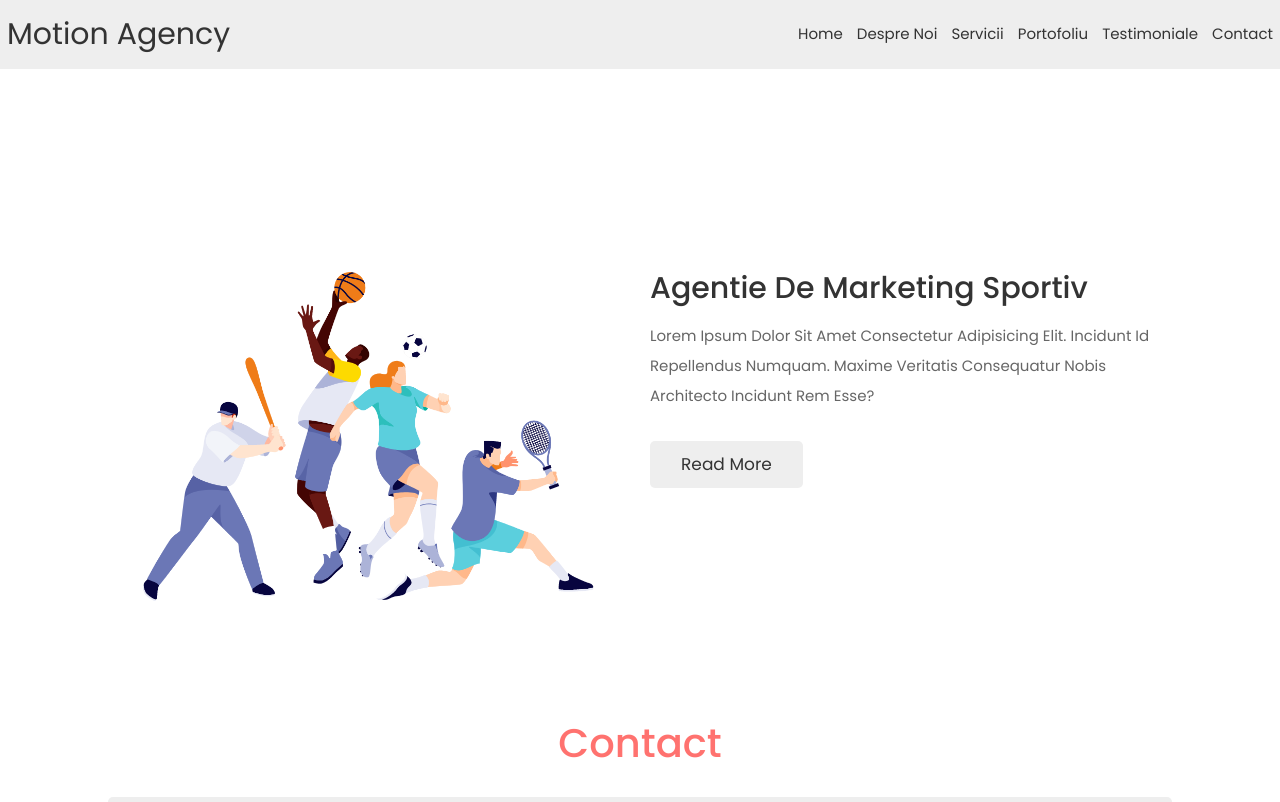
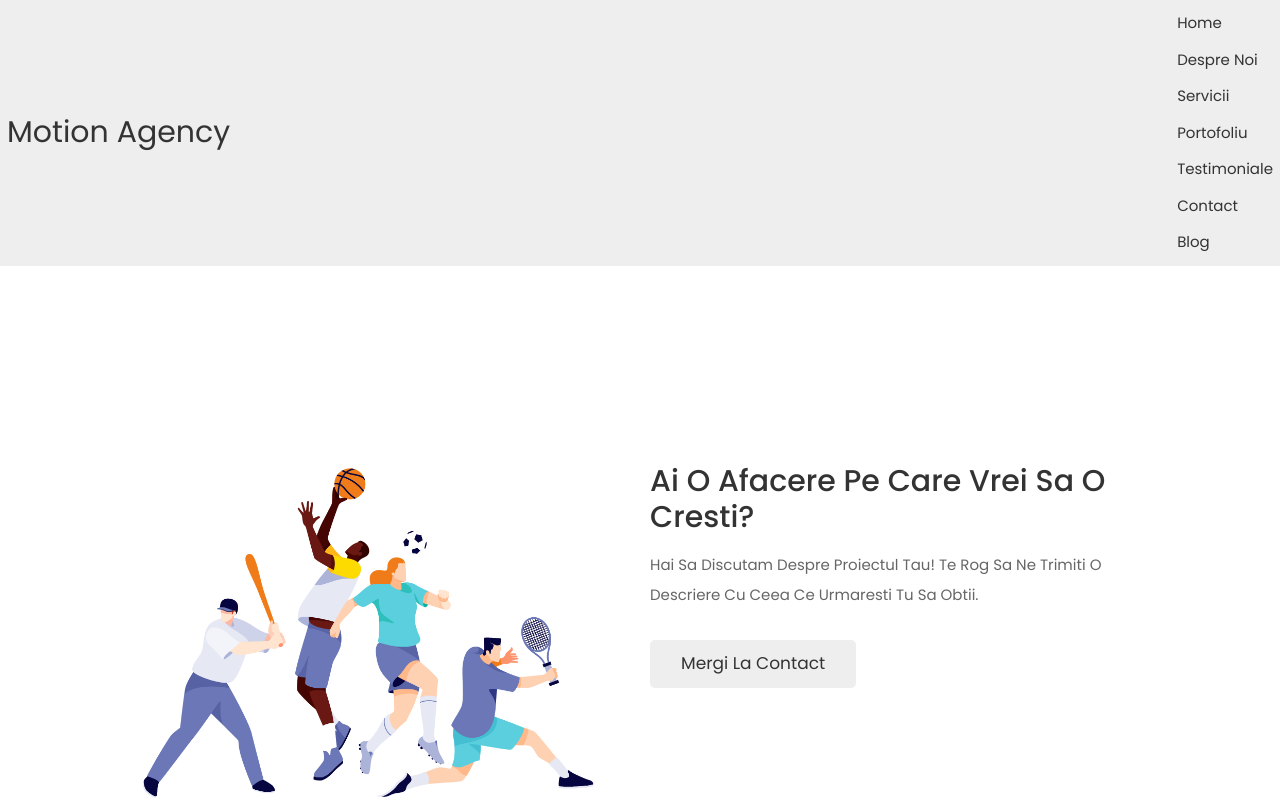
Before and after one commit to ITSchool-Web-Heroines/Proiect-Final, a Next.js app: page /contact in a window 1280 px wide. Shown: the top 802 px of the page. Built offline with nearby package versions, Linux system fonts and the light colour scheme.

Commit message:
Formfinal

```diff
--- a/components/Navbar.js
+++ b/components/Navbar.js
@@ -1,9 +1,49 @@
 import Link from "next/link";
+import { useRouter } from "next/router";
 import React, { useState } from "react";
+
+const NavLinks = [
+  {
+    pathname: "/",
+    label: "Home"
+  },
+  {
+    pathname: "/desprenoi",
+    label: "Despre Noi"
+  },
+
+  {
+    pathname: "/servicii",
+    label: "Servicii"
+  },
+
+  {
+    pathname: "/portofoliu",
+    label: "Portofoliu"
+  },
+
+  {
+    pathname: "/testimoniale",
+    label: "Testimoniale"
+  },
+
+  {
+    pathname: "/contact",
+    label: "Contact"
+  },
+
+
+  {
+    pathname: "/blog",
+    label: "Blog"
+  },
+];
 
 const Navbar = () => {
   const [toggle, setToggle] = useState(false);
+  const router = useRouter();
   return (
+
     <>
       <nav className="navbar">
         <div className="brand-title">Motion Agency</div>
@@ -19,38 +59,15 @@ const Navbar = () => {
           <span className="bar"></span>
         </a>
         <div className={`navbar-links ${toggle ? "active" : ""}`}>
-          <ul>
-            <li>
-              <Link href="/">
-                <a>Home</a>
-              </Link>
-            </li>
-            <li>
-              <Link href="/desprenoi">
-                <a>Despre Noi</a>
-              </Link>
-            </li>
-            <li>
-              <Link href="/servicii">
-                <a>Servicii</a>
-              </Link>
-            </li>
-            <li>
-              <Link href="/portofoliu">
-                <a>Portofoliu</a>
-              </Link>
-            </li>
-            <li>
-              <Link href="/testimoniale">
-                <a>Testimoniale</a>
-              </Link>
-            </li>
-            <li>
-              <Link href="contact">
-                <a>Contact</a>
-              </Link>
-            </li>
-          </ul>
+
+            {NavLinks.map((link) => (
+              <li key={link.pathname} className={router.pathname == link.pathname ? "active" : ""}>
+                <Link href={link.pathname}>
+                  <a>{link.label}</a>
+                </Link>
+              </li>
+            ))}
+
         </div>
       </nav>
     </>
--- a/pages/contact.js
+++ b/pages/contact.js
@@ -14,14 +14,14 @@ const Contact = () => {
             <img src="images/home-img-1.png" alt="" />
           </div>
           <div className="content">
-            <h3>Agentie de Marketing Sportiv</h3>
+            <h3>Ai o afacere pe care vrei sa o cresti?</h3>
             <p>
-              Lorem ipsum dolor sit amet consectetur adipisicing elit. Incidunt
-              id repellendus numquam. Maxime veritatis consequatur nobis
-              architecto incidunt rem esse?
+            Hai sa discutam despre proiectul tau! Te rog sa ne trimiti o descriere cu ceea ce urmaresti tu sa obtii.
+
+
             </p>
-            <a href="#" className="btn">
-              read more
+            <a href="#contact" className="btn">
+              Mergi la contact
             </a>
           </div>
         </div>
--- a/pages/index.js
+++ b/pages/index.js
@@ -11,7 +11,7 @@ export default function Home() {
     <div>
       <Head>
         <meta charset="utf-8" />
-        <title>Proiect JavaScript</title>
+        <title>Motion Agency</title>
         <meta
           name="viewport"
           content="width=device-width,initial-scale=1.0"
```
